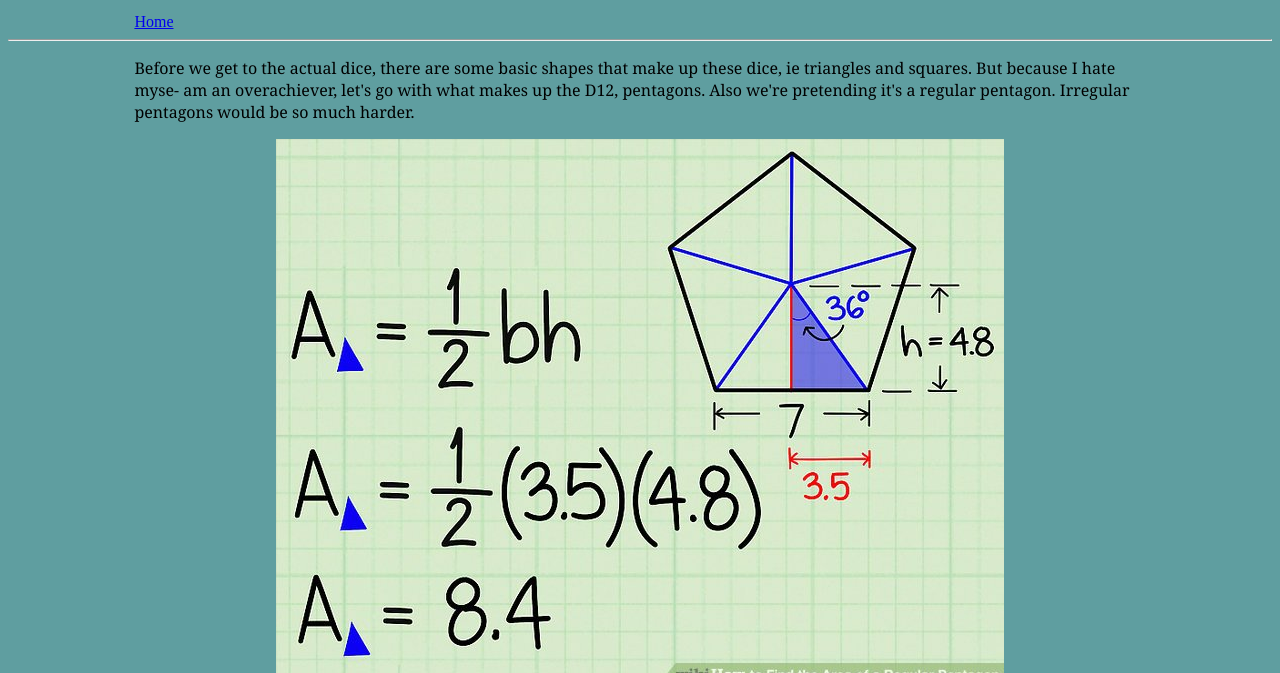
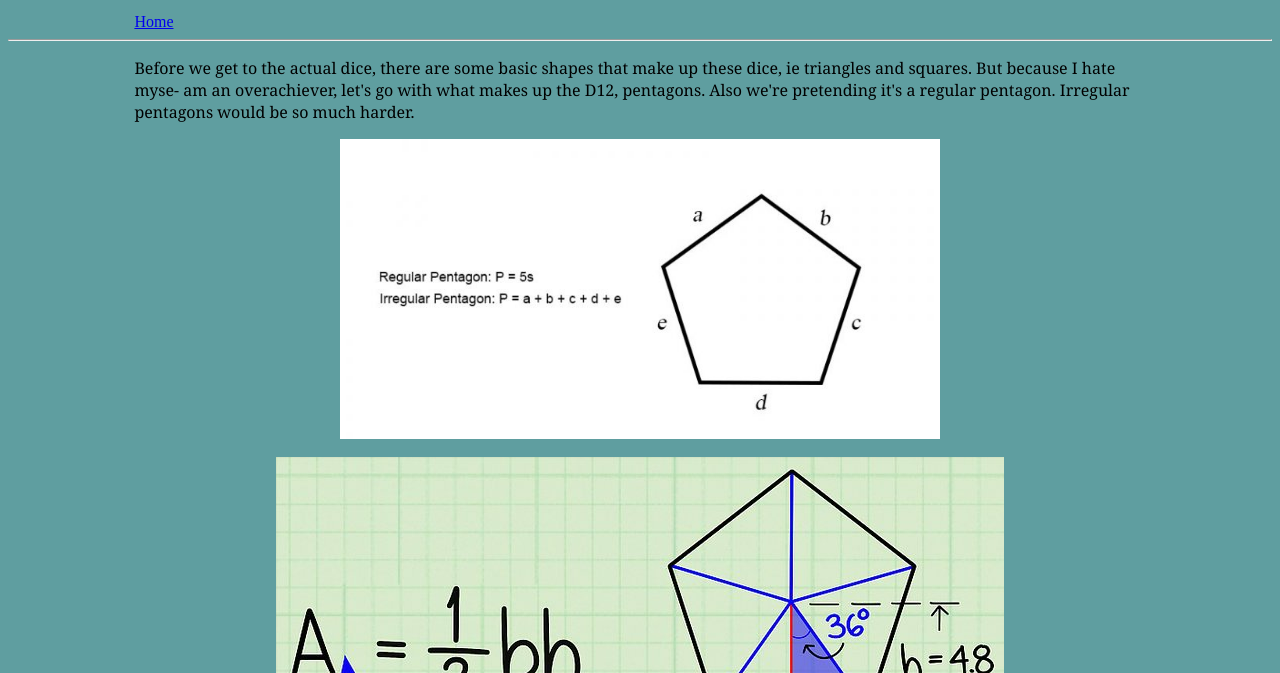
Before and after one commit to KikoJade/KikoJade.github.io, a plain HTML site: page pages/math.html in a window 1280 px wide. Shown: the part 127-800 px from the top of the page. Drawn offline with Linux system fonts and the light colour scheme.

Commit message:
Added the perimeter pic

```diff
--- a/pages/math.html
+++ b/pages/math.html
@@ -32,7 +32,10 @@
         pentagon. Irregular pentagons would be so much harder.
     </p>
 
+    <img src="../images/pentagon-perimeter-768x384.jpg" alt="Stupid perimeter thing" id="perimetersareeasy">
+    <br>
     <img src="../images/aid4281332-v4-728px-Find-the-Area-of-a-Regular-Pentagon-Step-10-Version-2.jpg" alt="A pentagon" id="theyhitthepentagon">
+    <br>
 
     <div>
         <label for="pentlength">Length of one side:</label><input id="pentlength" type="text">
--- a/styles.css
+++ b/styles.css
@@ -53,3 +53,7 @@ div {
 #vol {
     width: auto;
 }
+
+#perimetersareeasy {
+    width: auto;
+}
```
Also changed, not shown: images/pentagon-perimeter-768x384.jpg (added).
